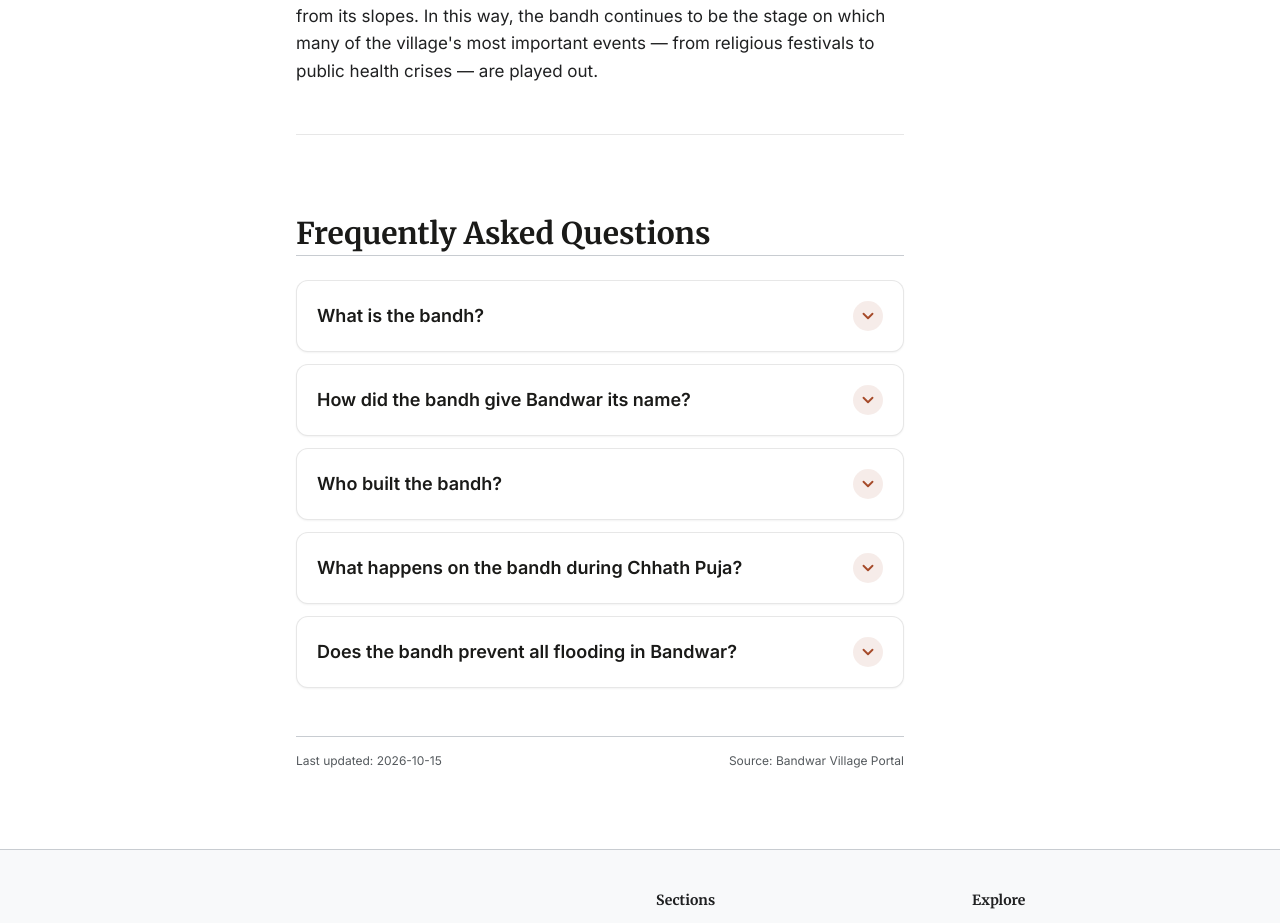
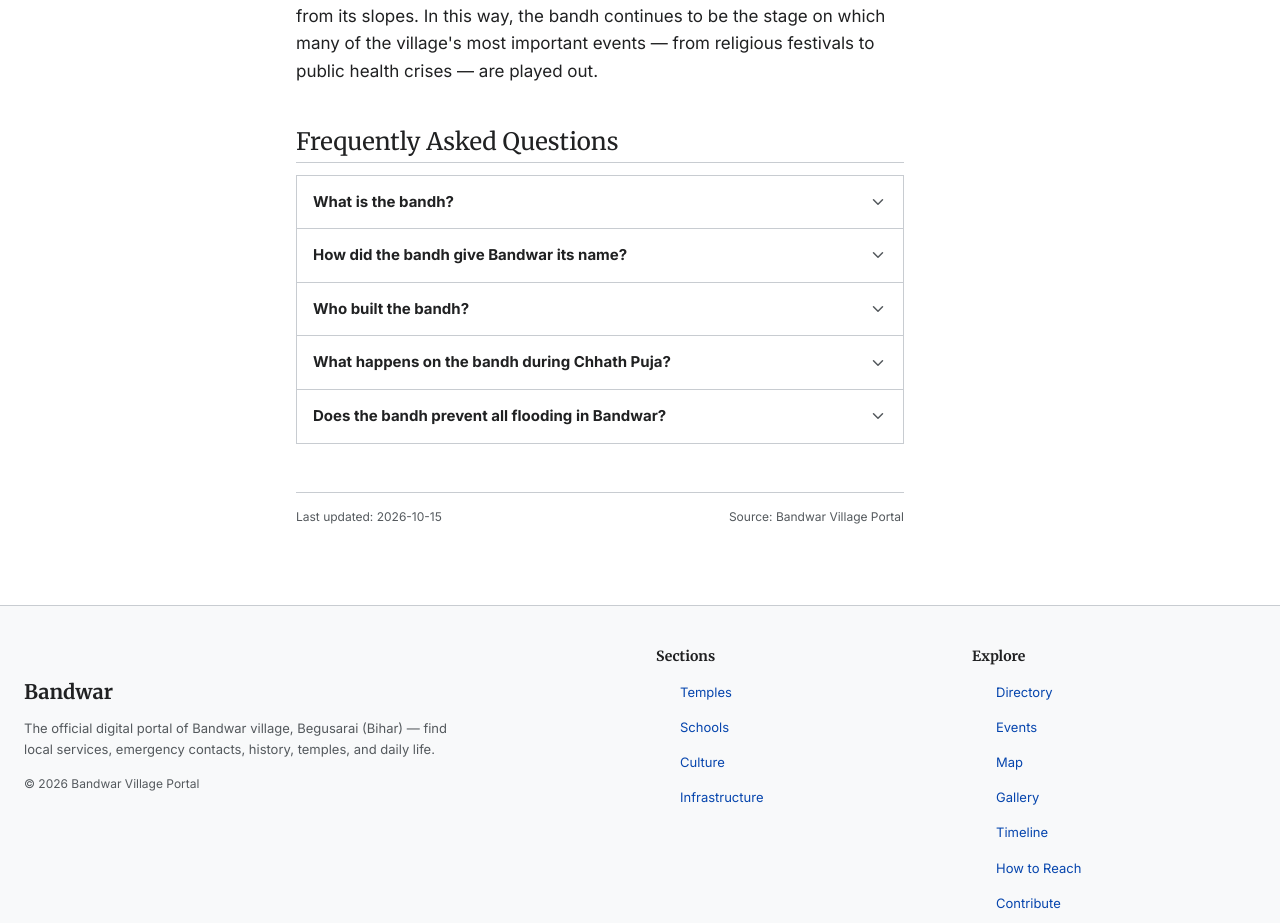
Before and after one commit to ravirajhere/Bandwar, a Next.js app: page /article/bandh in a window 1280 px wide. Shown: the part 2585-3508 px from the top of the page. Built offline with nearby package versions, Linux system fonts and the light colour scheme.

Commit message:
Update FaqAccordion.tsx

```diff
--- a/src/components/article/FaqAccordion.tsx
+++ b/src/components/article/FaqAccordion.tsx
@@ -8,23 +8,26 @@ export function FaqAccordion({ faqs }: FaqProps) {
   if (!faqs || faqs.length === 0) return null;
 
   return (
-    <div className="mt-12 border-t border-primary/10 pt-10">
-      <h2 className="font-serif text-2xl md:text-3xl font-bold text-primary mb-6">
+    <div className="mt-8">
+      {/* Wikipedia Style Heading */}
+      <h2 className="font-serif text-2xl text-wiki-text mb-3 pb-1 border-b border-wiki-border-light">
         Frequently Asked Questions
       </h2>
-      <div className="space-y-3">
+
+      {/* Clean Wikipedia-style List Box */}
+      <div className="border border-wiki-border-light bg-wiki-bg divide-y divide-wiki-border-light">
         {faqs.map((faq) => (
           <details
             key={faq.q}
-            className="group bg-white border border-primary/10 rounded-xl overflow-hidden shadow-sm transition-all duration-200 [&_summary::-webkit-details-marker]:hidden"
+            className="group [&_summary::-webkit-details-marker]:hidden"
           >
-            <summary className="flex items-center justify-between cursor-pointer p-5 font-semibold text-primary hover:bg-surface/50 transition-colors focus:outline-none focus-visible:ring-2 focus-visible:ring-accent focus-visible:ring-inset">
-              <span className="pr-4 text-base md:text-lg">{faq.q}</span>
-              <span className="shrink-0 text-warn bg-warn/10 p-1.5 rounded-full group-open:rotate-180 transition-transform duration-300">
-                <ChevronDown size={18} strokeWidth={2.5} />
+            <summary className="flex items-center justify-between cursor-pointer p-4 font-bold text-[15px] text-wiki-text hover:bg-wiki-bg-alt transition-colors focus:outline-none focus-visible:bg-wiki-bg-alt">
+              <span className="pr-4 leading-snug">{faq.q}</span>
+              <span className="shrink-0 text-wiki-text-muted group-open:rotate-180 transition-transform duration-200">
+                <ChevronDown size={18} strokeWidth={2} />
               </span>
             </summary>
-            <div className="px-5 pb-5 pt-2 text-primary/80 text-base leading-relaxed border-t border-primary/5 bg-surface/20">
+            <div className="p-4 pt-1 text-[15px] text-wiki-text leading-relaxed bg-wiki-bg-alt">
               {faq.a}
             </div>
           </details>
```
